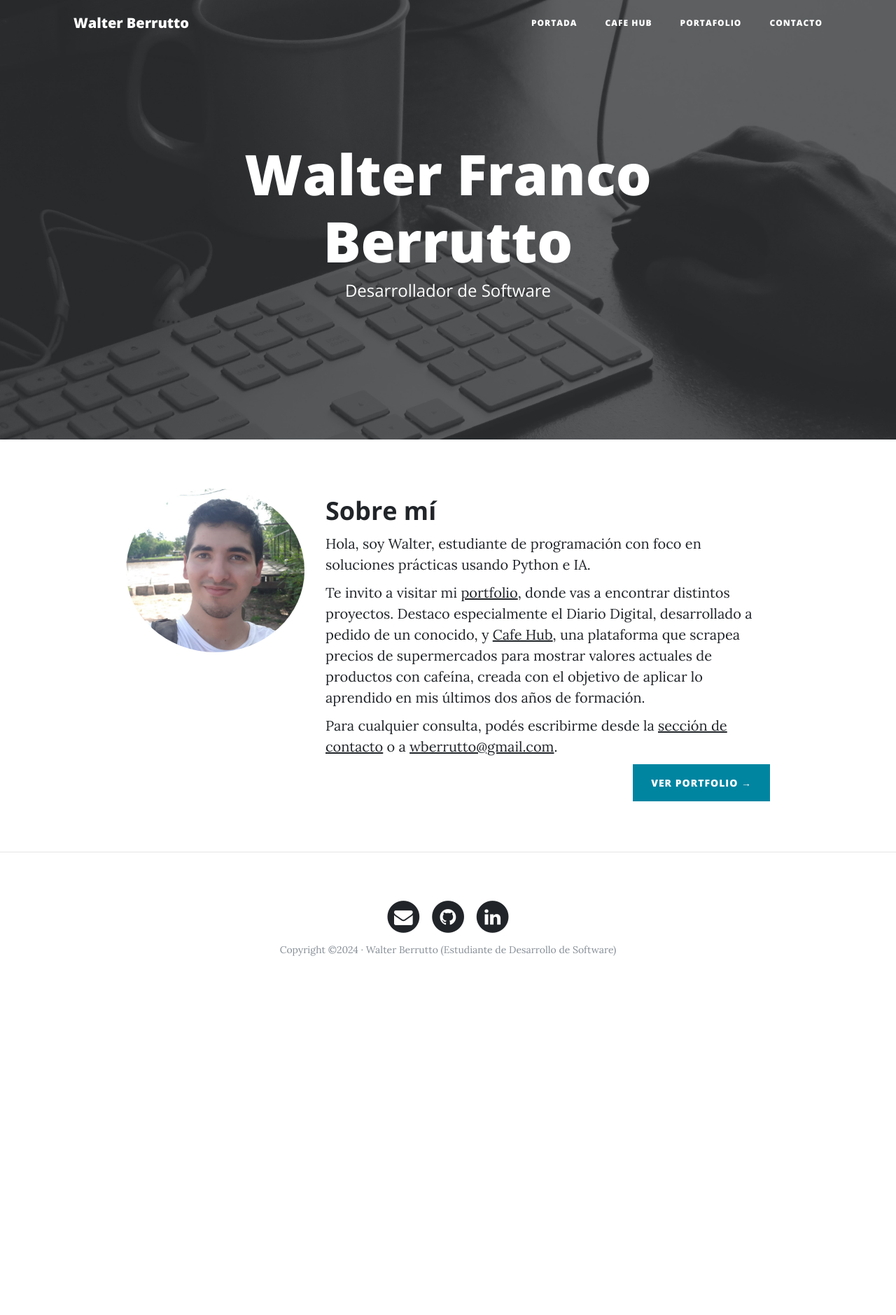
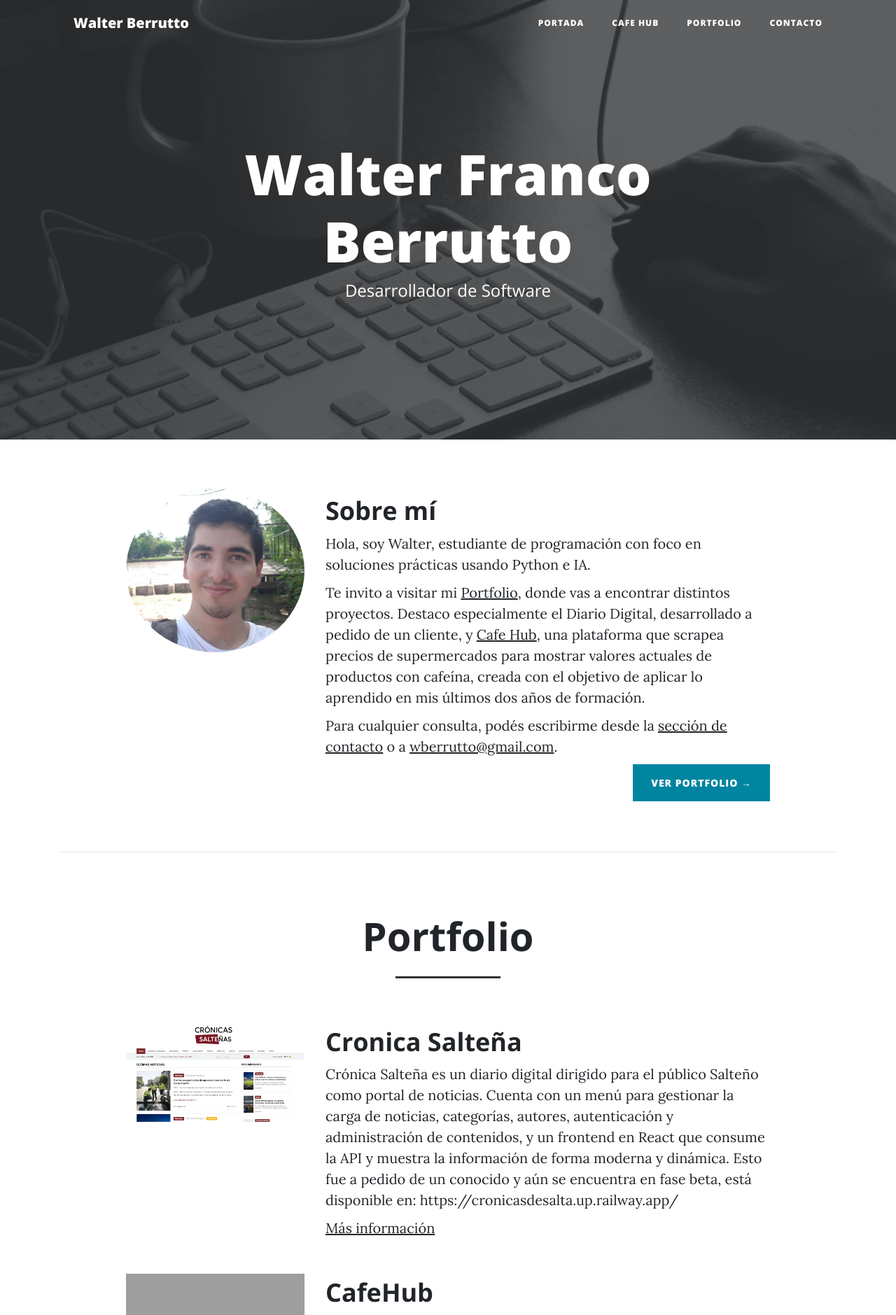
Before and after one commit to Walter-FB/Portfolio-personal-web, a Django app: page / in a window 1280 px wide. Shown: the top 1879 px of the page at 70% size. Before the commit the page ends 1366 px from the top, so only its background shows below. Run offline with Django 3.2, Linux system fonts and the light colour scheme; data comes from the database, SQL or seed files in the repository; some libraries are stand-ins or nearby versions; grey boxes are pictures that could not be loaded.

Commit message:
Actualizacion de diseño y recorreccion del requeriment txt

```diff
--- a/core/static/core/css/otroStyle.css
+++ b/core/static/core/css/otroStyle.css
@@ -1,5 +1,5 @@
 .product-container {
-    background: white;
+    background: rgb(255, 255, 255);
     padding: 20px;
     border-radius: 10px;
     box-shadow: 0 0 10px rgba(0, 0, 0, 0.4);
@@ -8,10 +8,12 @@
     text-align: center;
 }
 
-.product-card{
+.product-card {
     box-shadow: 0 0 12px rgba(0, 0, 0, 0.2);
-    width: 300px;   /* Ancho fijo */
-    height: 110px;  /* Alto fijo */
+    width: 300px;
+    /* Ancho fijo */
+    height: 110px;
+    /* Alto fijo */
     display: block;
 }
 
@@ -22,8 +24,10 @@
 /* Imágenes de los cafés (35% menos de alto) */
 .product-img {
     width: 100%;
-    max-height: 200px;  /* Ajuste del 35% en altura */
-    object-fit: contain; /* Evita recortes */
+    max-height: 200px;
+    /* Ajuste del 35% en altura */
+    object-fit: contain;
+    /* Evita recortes */
     border-radius: 10px;
 }
 
@@ -34,31 +38,37 @@
 
 /* Imágenes de los supermercados */
 .supermarket-logo {
-    height: 50px; /* Tamaño base */
+    height: 50px;
+    /* Tamaño base */
     object-fit: contain;
 }
 
 /* Ajustes individuales */
 .coto {
-    height: 60px; /* Más grande */
+    height: 60px;
+    /* Más grande */
     width: 180px;
-    transform: scale(0.8); /* Hace zoom out dentro de su espacio */
+    transform: scale(0.8);
+    /* Hace zoom out dentro de su espacio */
 }
 
 .dia {
-    height: 50px; /* Perfecto */
+    height: 50px;
+    /* Perfecto */
     margin-top: 5px;
 }
 
 .jumbo {
-    height: 40px; /* Más pequeño */
+    height: 40px;
+    /* Más pequeño */
     margin-top: 5px;
 }
 
 
 
 body.cafe-fondo {
-    background-color: #fff1dc; /* beige anaranjado tipo café con leche */
+    background-color: #fff1dc;
+    /* beige anaranjado tipo café con leche */
     color: #40270f;
 }
 
@@ -69,5 +79,6 @@ body.cafe-fondo .product-container {
 
 .fecha-Act {
     font-size: 0.8rem;
-    color: #6c757d; /* gris Bootstrap */
+    color: #6c757d;
+    /* gris Bootstrap */
 }
--- a/core/templates/core/base.html
+++ b/core/templates/core/base.html
@@ -44,10 +44,10 @@
             <a class="nav-link" href="{% url 'about' %}">Cafe Hub</a>
           </li>
           <li class="nav-item">
-            <a class="nav-link" href="{% url 'portfolio' %}">Portafolio</a>
+            <a class="nav-link" href="{% url 'home' %}#portfolio">Portfolio</a>
           </li>
           <li class="nav-item">
-            <a class="nav-link" href="{% url 'contact' %}">Contacto</a>
+            <a class="nav-link" href="{% url 'home' %}#contact">Contacto</a>
           </li>
         </ul>
       </div>
@@ -82,7 +82,7 @@
         <div class="col-lg-8 col-md-10 mx-auto">
           <ul class="list-inline text-center">
             <li class="list-inline-item">
-              <a href="{% url 'contact' %}">
+              <a href="{% url 'home' %}#contact">
                 <span class="fa-stack fa-lg">
                   <i class="fa fa-circle fa-stack-2x"></i>
                   <i class="fa fa-envelope fa-stack-1x fa-inverse"></i>
--- a/core/templates/core/home.html
+++ b/core/templates/core/home.html
@@ -17,17 +17,61 @@
     <div class="col-lg-7 col-md-8">
         <h2 class="section-heading">Sobre mí</h2>
         <p>Hola, soy Walter, estudiante de programación con foco en soluciones prácticas usando Python e IA.</p>
-        <p>Te invito a visitar mi <a href="{% url 'portfolio' %}">portfolio</a>, donde vas a encontrar distintos
-            proyectos. Destaco especialmente el Diario Digital, desarrollado a pedido de un conocido, y <a
+        <p>Te invito a visitar mi <a href="#portfolio">Portfolio</a>, donde vas a encontrar distintos
+            proyectos. Destaco especialmente el Diario Digital, desarrollado a pedido de un cliente, y <a
                 href="{% url 'about' %}">Cafe Hub</a>, una plataforma que scrapea precios de supermercados para mostrar
             valores actuales de productos con cafeína, creada con el objetivo de aplicar lo aprendido en mis últimos dos
             años de formación.</p>
-        <p>Para cualquier consulta, podés escribirme desde la <a href="{% url 'contact' %}">sección de contacto</a> o a
+        <p>Para cualquier consulta, podés escribirme desde la <a href="#contact">sección de contacto</a> o a
             <a href="mailto:wberrutto@gmail.com">wberrutto@gmail.com</a>.
         </p>
         <div class="clearfix">
-            <a class="btn btn-primary float-right" href="{% url 'portfolio' %}">Ver Portfolio &rarr;</a>
+            <a class="btn btn-primary float-right" href="#portfolio">Ver Portfolio &rarr;</a>
         </div>
     </div>
 </div>
+<!-- Barrita simple separadora -->
+<hr>
+<!-- Contenido del Portafolio -->
+<div id="portfolio">
+    <div class="row">
+        <div class="col-lg-12 text-center">
+            <h2 class="section-heading" style="font-size: 3.5rem;">Portfolio</h2>
+            <hr class="my-4" style="max-width: 150px; border-top: 3px solid #333;">
+        </div>
+    </div>
+    {% for project in projects %}
+    <!-- Proyecto -->
+    <div class="row project">
+        <div class="col-lg-3 col-md-4 offset-lg-1">
+            <img class="img-fluid" src="{{project.image.url}}" alt="">
+        </div>
+        <div class="col-lg-7 col-md-8">
+            <h2 class="section-heading title">{{project.title}}</h2>
+            <p>{{project.description}}</p>
+            {% if project.link %}
+            <p><a href="{{project.link}}">Más información</a></p>
+            {% endif %}
+        </div>
+    </div>
+    {% endfor %}
+</div>
+<!-- Barrita simple separadora -->
+<hr>
+<!-- Contenido de Contacto -->
+<div class="row my-5" id="contact">
+    <div class="col-lg-7 col-md-8 offset-lg-1">
+        <h2 class="section-heading">Contacto</h2>
+        &thinsp;
+        <p>¿Tenés una propuesta, una idea?
+            Estamos abierto a oportunidades, proyectos y colaboraciones.
+        </p>
+        <p>Podés contactarme por estos medios:</p>
+        <p><b>Teléfono:</b> +54 11 31720843</p>
+        <p><b>Mail:</b> wberrutto@gmail.com</p>
+    </div>
+    <div class="col-lg-3 col-md-4">
+        <img class="img-fluid avatar" src="{% static 'core/img/avatar2.png' %}" alt="">
+    </div>
+</div>
 {% endblock %}
--- a/core/views.py
+++ b/core/views.py
@@ -1,9 +1,11 @@
 from django.shortcuts import render, HttpResponse
 from .models import ProductoJSON
+from portfolio.models import Project
 
 # Vista principal
 def home(request):
-    return render(request, "core/home.html")
+    projects = Project.objects.all()
+    return render(request, "core/home.html", {'projects': projects})
 
 def about(request):
     productos = ProductoJSON.all()
--- a/requirements.txt
+++ b/requirements.txt
@@ -9,7 +9,7 @@ cachetools==5.3.3
 certifi==2023.7.22
 cffi==1.16.0
 charset-normalizer==3.3.0
-chatterbot-corpus==1.2.0
+chatterbot-corpus
 click==8.1.7
 colorama==0.4.6
 contourpy==1.2.0
@@ -69,10 +69,10 @@ pyparsing==3.1.1
 PySocks==1.7.1
 pytesseract==0.3.10
 pytest==7.4.2
-python-dateutil==2.8.1
+python-dateutil
 python-dotenv==1.0.1
 pytz==2023.3.post1
-PyYAML==5.1
+PyYAML
 regex==2024.9.11
 requests==2.31.0
 requests-oauthlib==2.0.0
```
